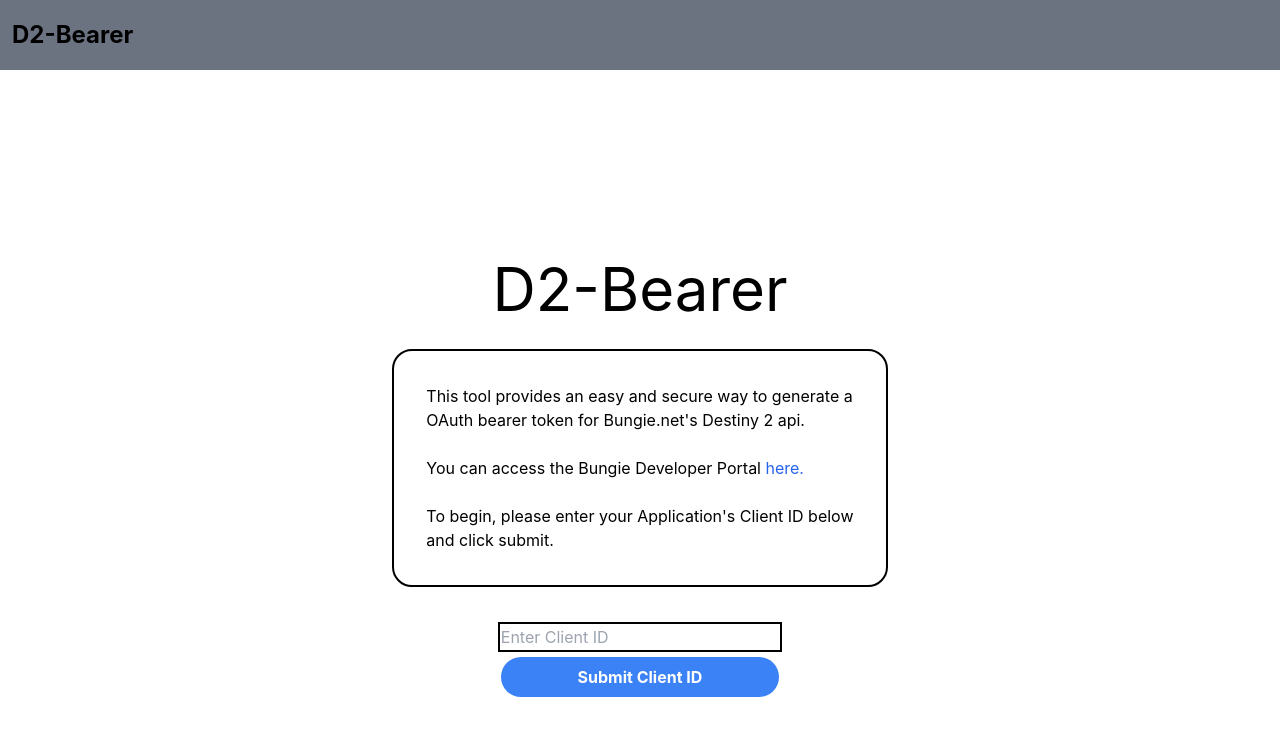
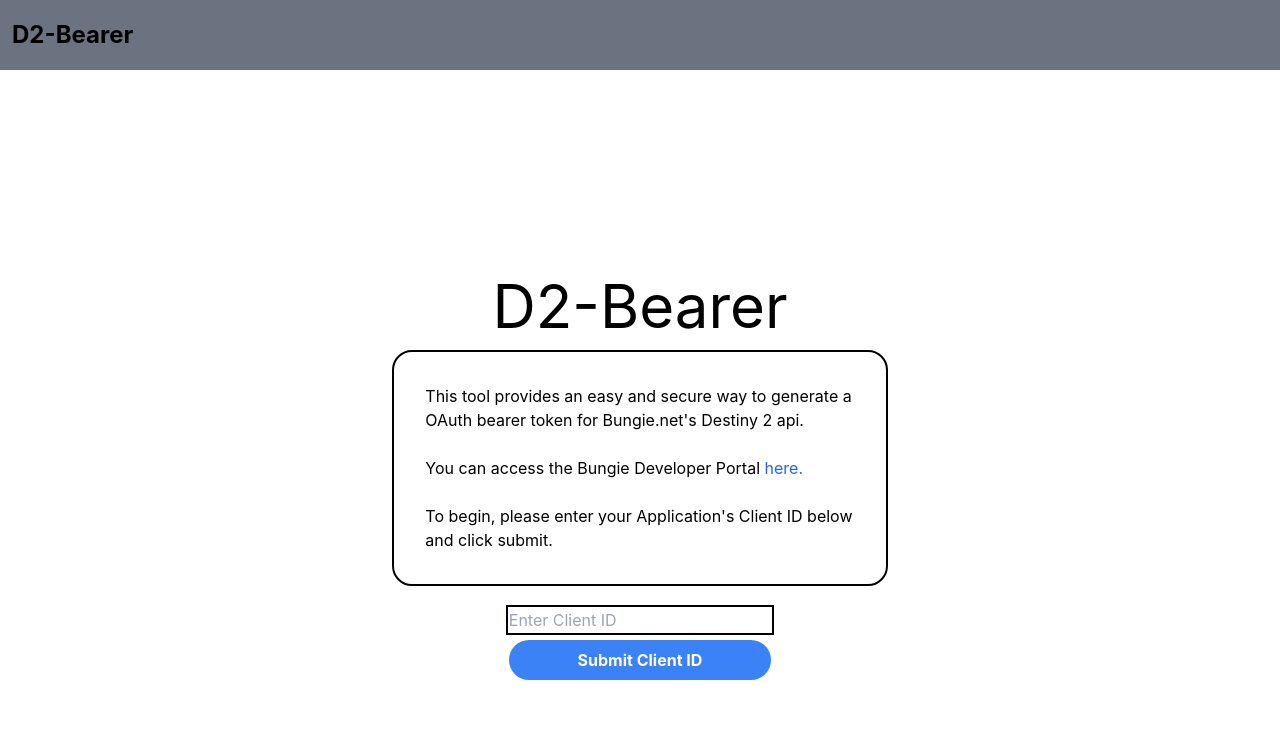
Before and after one commit to tlstommy/d2bearer, a React (Create React App) app: page / in a window 1280 px wide. Shown: the top 736 px of the page. Built offline with nearby package versions, Linux system fonts and the light colour scheme.

Commit message:
commit css changes

```diff
--- a/src/index.css
+++ b/src/index.css
@@ -39,7 +39,7 @@
   padding: 3%;
   outline-offset: 16px;
   border-radius: 0.125rem;
-  margin: 3rem;
+  margin: 2rem;
   white-space: pre-wrap;
   width: 36vw;
 
```
